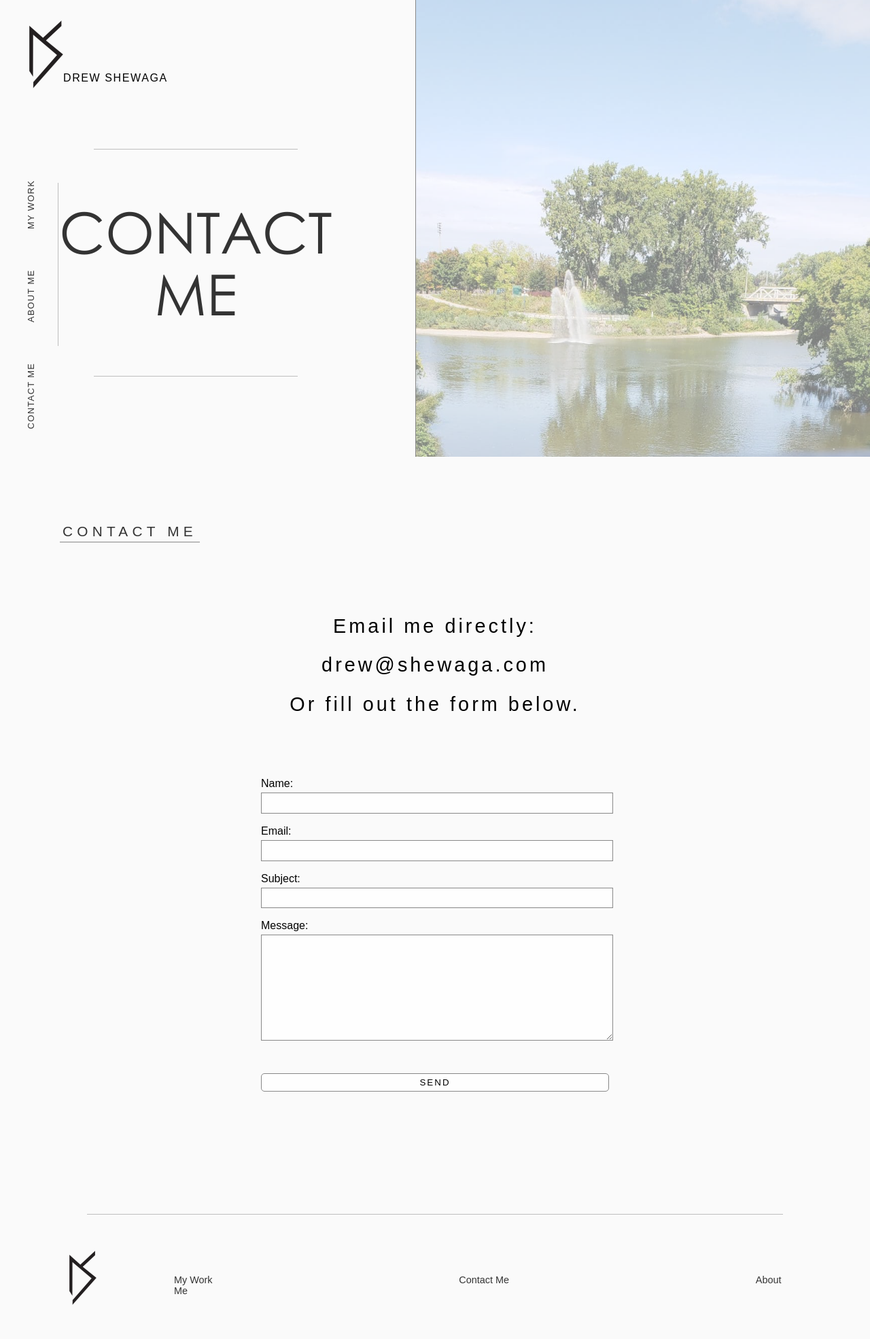
After one commit to DrewShewaga/Shewaga_D_Portfolio, a PHP site: page /contact.php in a window 1280 px wide. The commit adds this page. Shown: the whole page at 68% size. Run offline with PHP 8.4, Linux system fonts and the light colour scheme; data that the repository does not hold is empty; a stand-in replaces the project's code that opens the database connection.

Commit message:
Full style and markup

```diff
--- /dev/null
+++ b/admin/scripts/getAbout.php
@@ -0,0 +1,20 @@
+<?php
+
+include 'connect.php';
+
+$about_query = "SELECT * FROM tbl_about";
+
+$get_about = $pdo->query($about_query);
+
+$rows = array();
+
+while ($row = $get_about->fetch()) {
+    $rows[] = $row;
+}
+
+
+
+header('Content-Type: application/json; charset=UTF-8');
+echo json_encode($rows);
+
+?>
--- /dev/null
+++ b/admin/scripts/getWork.php
@@ -0,0 +1,40 @@
+<?php
+
+    // include 'connect.php';
+
+    // $work_query = "SELECT * FROM tbl_work";
+
+    // $get_work = $pdo->query($work_query)->fetchAll();
+
+    // foreach ($get_work as $row) {
+    //     echo $row['title']."<br />\n";
+    //     echo $row['description']."<br />\n";
+    //     echo $row['img']."<br />\n";
+    // }
+
+?>
+
+
+
+
+
+<?php
+
+include 'connect.php';
+
+$work_query = "SELECT * FROM tbl_work";
+
+$get_work = $pdo->query($work_query);
+
+$rows = array();
+
+while ($row = $get_work->fetch()) {
+    $rows[] = $row;
+}
+
+
+
+header('Content-Type: application/json; charset=UTF-8');
+echo json_encode($rows);
+
+?>
--- /dev/null
+++ b/contact.php
@@ -0,0 +1,109 @@
+<!doctype html>
+<html>
+<head>
+<meta charset="utf-8">
+<meta name="viewport" content="width=device-width, initial-scale=1.0">
+<title>Shewaga.com - Contact</title>
+<link href="css/reset.css" rel="stylesheet" type="text/css">
+<link href="css/main.css?version=2" rel="stylesheet" type="text/css">
+</head>
+
+<body>
+
+    <header class="mainHeader">
+
+        <img src="images/ds_logo.svg" alt="Logo of Drew Shewaga" class="mainLogo">
+
+        <h3 class="myName">DREW SHEWAGA</h3>
+
+        <nav class="mainNav">
+            <ul class="sideList">
+                <li class="navItem"><a href="#">Contact Me</a></li>
+                <li class="navItem navMid"><a href="about.php">About Me</a></li>
+                <li class="navItem"><a href="index.php">My Work</a></li>
+            </ul>
+        </nav>
+
+        <svg height="240" width="2" class="navLine">
+            <line x1="0" y1="0" x2="0" y2="240" style="stroke:rgb(190,190,190);stroke-width:2" />
+        </svg>
+
+    </header>
+
+
+
+    <section class="pageTop">
+
+        <div class="titleArea">
+
+            <svg height="1" width="300" class="titleLineTop">
+                <line x1="0" y1="0" x2="300" y2="0" style="stroke:rgb(190,190,190);stroke-width:2" />
+            </svg>
+
+            <h2 class="pageTitleLong">Contact Me</h2>
+
+            <svg height="1" width="300" class="titleLineBot">
+                <line x1="0" y1="0" x2="300" y2="0" style="stroke:rgb(190,190,190);stroke-width:2" />
+            </svg>
+
+        </div>
+
+        <div class="imageArea">
+            <div class="imgBlockCont"><img src="images/thames_fountain_pale.png" alt="workPreview" class="imgCont"></div>
+        </div>
+
+    </section>
+
+
+
+    <section class="pageCont contactCont">
+
+        <h2 class="contTitle">Contact Me</h2>
+
+        <section class="contInfo">
+            <h4 class="hidden">Contact Info</h4>
+
+            <h4 class="contInfoRow">Email me directly:</h4>
+            <h4 class="contInfoRow">drew@shewaga.com</h4>
+            <h4 class="contInfoRow">Or fill out the form below.</h4>
+        </section>
+
+        <form action="admin/scripts/send_Email.php" method="POST" class="contForm">
+            <label for="name" class="contLabel">Name:</label>
+            <input type="text" name="name" class="contInp" required>
+
+            <label for="email" class="contLabel">Email:</label>
+            <input type="email" name="email" class="contInp" required>
+
+            <label for="subject" class="contLabel">Subject:</label>
+            <input type="text" name="subject" class="contInp">
+
+            <label for="message" class="contLabel">Message:</label>
+            <textarea cols="30" rows="10" name="message" class="contMessage" required></textarea>
+
+            <input type="submit" name="submit" value="Send" class="contSubmit">
+        </form>
+
+    </section>
+
+
+
+    <footer class="contFooter">
+
+        <svg height="1" width="2120" class="footerLine">
+            <line x1="0" y1="0" x2="2120" y2="0" style="stroke:rgb(190,190,190);stroke-width:2" />
+        </svg>
+
+        <img src="images/ds_logo.svg" alt="Logo of Drew Shewaga" class="footerLogo">
+
+        <ul class="footerNav">
+            <li class="footerOpt"><a href="index.php">My Work</a></li>
+            <li class="footerOpt footMid"><a href="#">Contact Me</a></li>
+            <li class="footerOpt"><a href="about.php">About Me</a></li>
+        </ul>
+
+    </footer>
+
+	<script src="js/main.js"></script>
+</body>
+</html>
--- a/css/main.css
+++ b/css/main.css
@@ -88,7 +88,7 @@
 .titleLineTop {
   margin: 0 auto;
   margin-top: 194px;
-  margin-left: 30vw;
+  margin-left: 30%;
   width: 160px; }
 
 .pageTitle {
@@ -105,7 +105,7 @@
 .titleLineBot {
   margin: 0 auto;
   margin-top: 63px;
-  margin-left: 30vw;
+  margin-left: 30%;
   width: 160px; }
 
 .projectRoll {
@@ -151,6 +151,32 @@
     font-size: 2em;
     margin-left: 24vw;
     margin-top: 60px; } }
+.pageTitleLong {
+  text-transform: uppercase;
+  margin-top: 70px;
+  margin-left: 10vw;
+  font-size: 2.5em;
+  width: 5em;
+  text-align: center;
+  font-family: Gothic;
+  color: #333333;
+  line-height: 1.1em; }
+
+@media screen and (min-width: 800px) {
+  .pageTitleLong {
+    margin-top: 13%;
+    font-size: 5.2em;
+    width: 5.8em;
+    margin-left: 0; }
+
+  .imgBlockCont {
+    flex-basis: 100%;
+    overflow: hidden; }
+
+  .imgCont {
+    width: 100%;
+    height: 100%;
+    border-left: 1px solid #888888; } }
 .contTitle {
   display: none; }
 
@@ -199,7 +225,7 @@
   margin-bottom: 50px; }
 
 .workTitle {
-  width: 45%;
+  width: 48%;
   float: left;
   color: #333333;
   font-size: 1.05em;
@@ -220,7 +246,7 @@
   margin-top: -1.6em; }
 
 @media screen and (min-width: 800px) {
-  .myWork {
+  .pageCont {
     margin-top: 100px; }
 
   .contTitle {
@@ -278,6 +304,84 @@
 
   .workImg {
     margin-top: -3.5em; } }
+.contInfo {
+  display: flex;
+  flex-direction: column;
+  margin-top: 180px;
+  margin-bottom: 80px; }
+
+.contInfoRow {
+  text-align: center;
+  letter-spacing: .14em;
+  line-height: 2em; }
+
+.contForm {
+  width: 80%;
+  margin: 0 auto; }
+
+.contInp {
+  width: 100%;
+  height: 2em;
+  margin-bottom: 18px;
+  margin-top: 5px;
+  background-color: #fefefe;
+  border: #888888 1px solid; }
+
+.contMessage {
+  width: 100%;
+  margin-bottom: 18px;
+  margin-top: 5px;
+  background-color: #fefefe;
+  border: #888888 1px solid; }
+
+.contSubmit {
+  margin-bottom: 80px;
+  width: 100%;
+  border: 1px solid #888888;
+  text-transform: uppercase;
+  letter-spacing: .15em;
+  padding: 5px 0;
+  background-color: #fefefe;
+  border-radius: 5px; }
+
+@media screen and (min-width: 800px) {
+  .contInfo {
+    margin-top: 100px;
+    margin-bottom: 80px; }
+
+  .contInfoRow {
+    font-size: 1.8em; }
+
+  .contForm {
+    width: 40%;
+    margin: 0 auto; }
+
+  .contMessage {
+    margin-bottom: 45px; }
+
+  .contSubmit {
+    margin-bottom: 180px; } }
+.aboutDesc {
+  margin: 0 auto;
+  width: 80%;
+  margin-top: 140px;
+  margin-bottom: 40px;
+  line-height: 1.8em;
+  color: #333333; }
+
+.indent {
+  margin-left: 25px; }
+
+@media screen and (min-width: 800px) {
+  .aboutDesc {
+    width: 60%;
+    margin-top: 65px;
+    margin-bottom: 75px;
+    font-size: 1.8em;
+    line-height: 2.2em; }
+
+  .indent {
+    margin-left: 75px; } }
 .mainFooter {
   width: 100%; }
 
@@ -339,6 +443,12 @@
 
   .footMid {
     margin: 0 40%; } }
+.contFooter {
+  width: 100%; }
+
+@media screen and (min-width: 800px) {
+  .contFooter {
+    height: 100px; } }
 /*this class will hide elements on our page*/
 .hidden {
   display: none; }
--- a/js/main.js
+++ b/js/main.js
@@ -1,4 +1,55 @@
 // JavaScript Document
 (() => {
 
+    function onLoad(){
+
+        const url = "admin/scripts/getWork.php";
+
+        fetch(url) //access script
+        .then(res => res.json())
+        .then(data => {
+            document.querySelector("#workPreview1").src = `images/${data[0].img}`;
+            document.querySelector("#workPreview2").src = `images/${data[1].img}`;
+            document.querySelector("#workPreview3").src = `images/${data[2].img}`;
+            document.querySelector("#workPreview4").src = `images/${data[3].img}`;
+
+            document.querySelector("#title1").innerHTML = data[0].title;
+            document.querySelector("#desc1").innerHTML = data[0].description;
+            document.querySelector("#workImg1").src = `images/${data[0].img}`;
+
+            document.querySelector("#title2").innerHTML = data[1].title;
+            document.querySelector("#desc2").innerHTML = data[1].description;
+            document.querySelector("#workImg2").src = `images/${data[1].img}`;
+
+            document.querySelector("#title3").innerHTML = data[2].title;
+            document.querySelector("#desc3").innerHTML = data[2].description;
+            document.querySelector("#workImg3").src = `images/${data[2].img}`;
+
+            document.querySelector("#title4").innerHTML = data[3].title;
+            document.querySelector("#desc4").innerHTML = data[3].description;
+            document.querySelector("#workImg4").src = `images/${data[3].img}`;
+        })
+
+    }
+
+    function onLoad2(){
+
+        const url = "admin/scripts/getAbout.php";
+
+        fetch(url) //access script
+        .then(res => res.json())
+        .then(data => {
+            document.querySelector("#drewPort1").src = `images/${data[0].img1}`;
+            document.querySelector("#drewPort2").src = `images/${data[0].img2}`;
+            document.querySelector("#drewPort3").src = `images/${data[0].img3}`;
+            document.querySelector("#drewPort4").src = `images/${data[0].img4}`;
+
+            document.querySelector("#aboutText").innerHTML = data[0].about_desc;
+        })
+
+    }
+
+    onLoad();
+    onLoad2();
+
 })();
--- a/sass/modules/_footer.scss
+++ b/sass/modules/_footer.scss
@@ -47,7 +47,6 @@
 @include desktop {
     .mainFooter {
         height: 100px;
-        // background-color: wheat;
         margin-top: 870px;
     }
 
@@ -77,3 +76,19 @@
         margin: 0 40%;
     }
 }
+
+//!!!!!!!!!!!!!!!
+//CONTACT SECTION
+//!!!!!!!!!!!!!!!
+
+.contFooter {
+    width: 100%;
+}
+
+//MEDIA QUERIES
+
+@include desktop {
+    .contFooter {
+        height: 100px;
+    }
+}
--- a/sass/modules/_pageCont.scss
+++ b/sass/modules/_pageCont.scss
@@ -57,7 +57,7 @@
 }
 
 .workTitle {
-    width: 45%;
+    width: 48%;
     float: left;
     color: $black;
     font-size: 1.05em;
@@ -83,7 +83,7 @@
 //MEDIA QUERIES
 
 @include desktop {
-    .myWork {
+    .pageCont {
         margin-top: 100px;
     }
 
@@ -154,3 +154,112 @@
         margin-top: -3.5em;
     }
 }
+
+//!!!!!!!!!!!!!!!
+//CONTACT SECTION
+//!!!!!!!!!!!!!!!
+
+.contInfo {
+    display: flex;
+    flex-direction: column;
+    margin-top: 180px;
+    margin-bottom: 80px;
+}
+
+.contInfoRow {
+    text-align: center;
+    letter-spacing: .14em;
+    line-height: 2em;
+}
+
+.contForm {
+    width: 80%;
+    margin: 0 auto;
+}
+
+.contInp {
+    width: 100%;
+    height: 2em;
+    margin-bottom: 18px;
+    margin-top: 5px;
+    background-color: #fefefe;
+    border: $light 1px solid;
+}
+
+.contMessage {
+    width: 100%;
+    margin-bottom: 18px;
+    margin-top: 5px;
+    background-color: #fefefe;
+    border: $light 1px solid;
+}
+
+.contSubmit {
+    margin-bottom: 80px;
+    width: 100%;
+    border: 1px solid $light;
+    text-transform: uppercase;
+    letter-spacing: .15em;
+    padding: 5px 0;
+    background-color: #fefefe;
+    border-radius: 5px;
+}
+
+//MEDIA QUERIES
+
+@include desktop {
+    .contInfo {
+        margin-top: 100px;
+        margin-bottom: 80px;
+    }
+
+    .contInfoRow {
+        font-size: 1.8em;
+    }
+
+    .contForm {
+        width: 40%;
+        margin: 0 auto;
+    }
+
+    .contMessage {
+        margin-bottom: 45px;
+    }
+
+    .contSubmit {
+        margin-bottom: 180px;
+    }
+}
+
+//!!!!!!!!!!!!!!!
+//ABOUT SECTION
+//!!!!!!!!!!!!!!!
+
+.aboutDesc {
+    margin: 0 auto;
+    width: 80%;
+    margin-top: 140px;
+    margin-bottom: 40px;
+    line-height: 1.8em;
+    color: $black;
+}
+
+.indent {
+    margin-left: 25px;
+}
+
+//MEDIA QUERIES
+
+@include desktop {
+    .aboutDesc {
+        width: 60%;
+        margin-top: 65px;
+        margin-bottom: 75px;
+        font-size: 1.8em;
+        line-height: 2.2em;
+    }
+
+    .indent {
+        margin-left: 75px;
+    }
+}
--- a/sass/modules/_pageTop.scss
+++ b/sass/modules/_pageTop.scss
@@ -24,7 +24,7 @@
 .titleLineTop {
 	margin: 0 auto;
 	margin-top: 194px;
-	margin-left: 30vw;
+	margin-left: 30%;
 	width: 160px;
 }
 
@@ -43,7 +43,7 @@
 .titleLineBot {
 	margin: 0 auto;
 	margin-top: 63px;
-	margin-left: 30vw;
+	margin-left: 30%;
 	width: 160px;
 }
 
@@ -67,7 +67,7 @@
 }
 
 
-// Media Queries
+// Media Query
 
 @include desktop {
 
@@ -102,5 +102,43 @@
         font-size: 2em;
 		margin-left: 24vw;
 		margin-top: 60px;
-    }
+	}
 }
+
+//!!!!!!!!!!!!!!!
+//CONTACT SECTION
+//!!!!!!!!!!!!!!!
+
+.pageTitleLong {
+	text-transform: uppercase;
+	margin-top: 70px;
+	margin-left: 10vw;
+	font-size: 2.5em;
+	width: 5em;
+	text-align: center;
+	font-family: Gothic;
+	color: $black;
+	line-height: 1.1em;
+}
+
+// Media Query
+
+@include desktop {
+	.pageTitleLong {
+        margin-top: 13%;
+        font-size: 5.2em;
+        width: 5.8em;
+        margin-left: 0;
+	}
+
+	.imgBlockCont {
+		flex-basis: 100%;
+		overflow: hidden;
+	}
+
+	.imgCont {
+		width: 100%;
+		height: 100%;
+		border-left: 1px solid $light;
+	}
+}
```
Also changed, not shown: about.php (added, +90 -0 lines), admin/scripts/send_Email.php (added, +29 -0 lines), index.php (+19 -19 lines), images/drew_port1.png (added), images/drew_port2.png (added), images/drew_port3.png (added), images/drew_port4.png (added), images/mind_over_melody_preview.png (added), images/st_infographic_preview.png (added), images/starship_troopers_preview.png (added), images/thames_fountain_pale.png (added), 1 other file.
